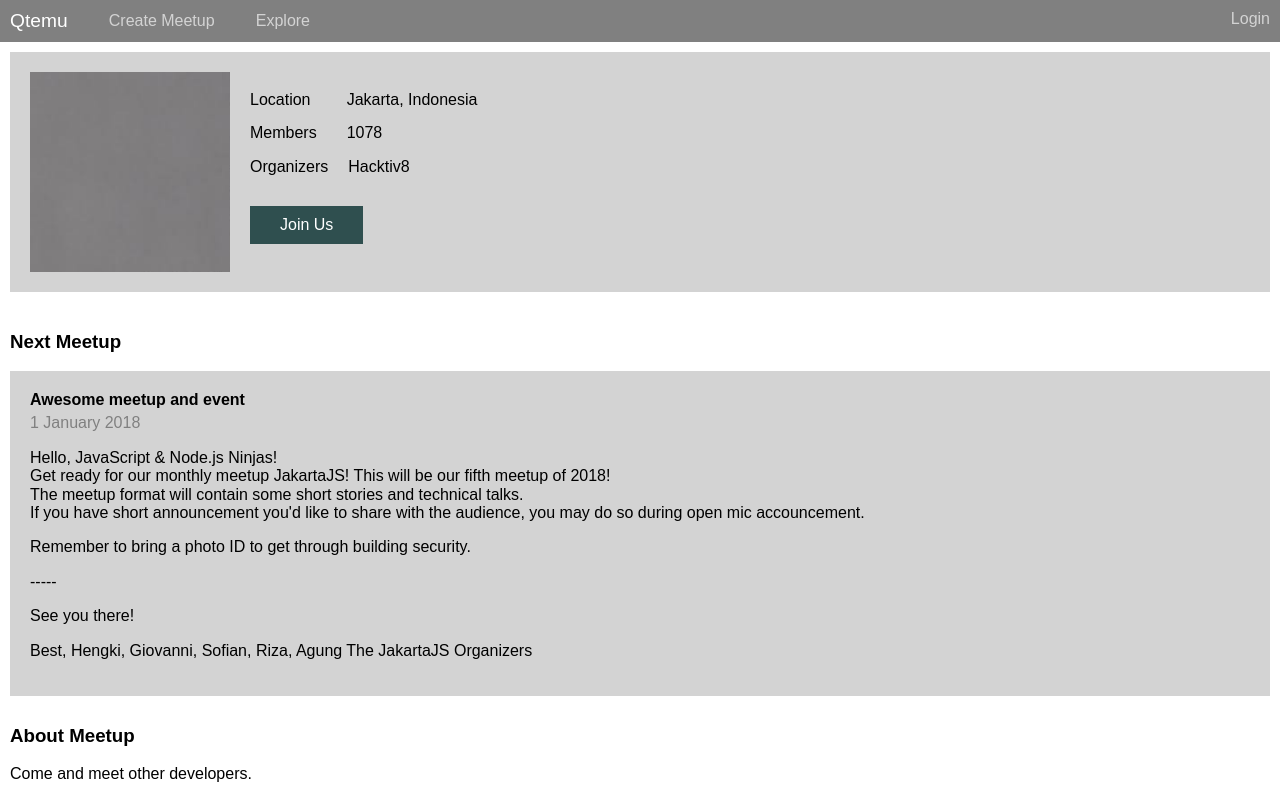
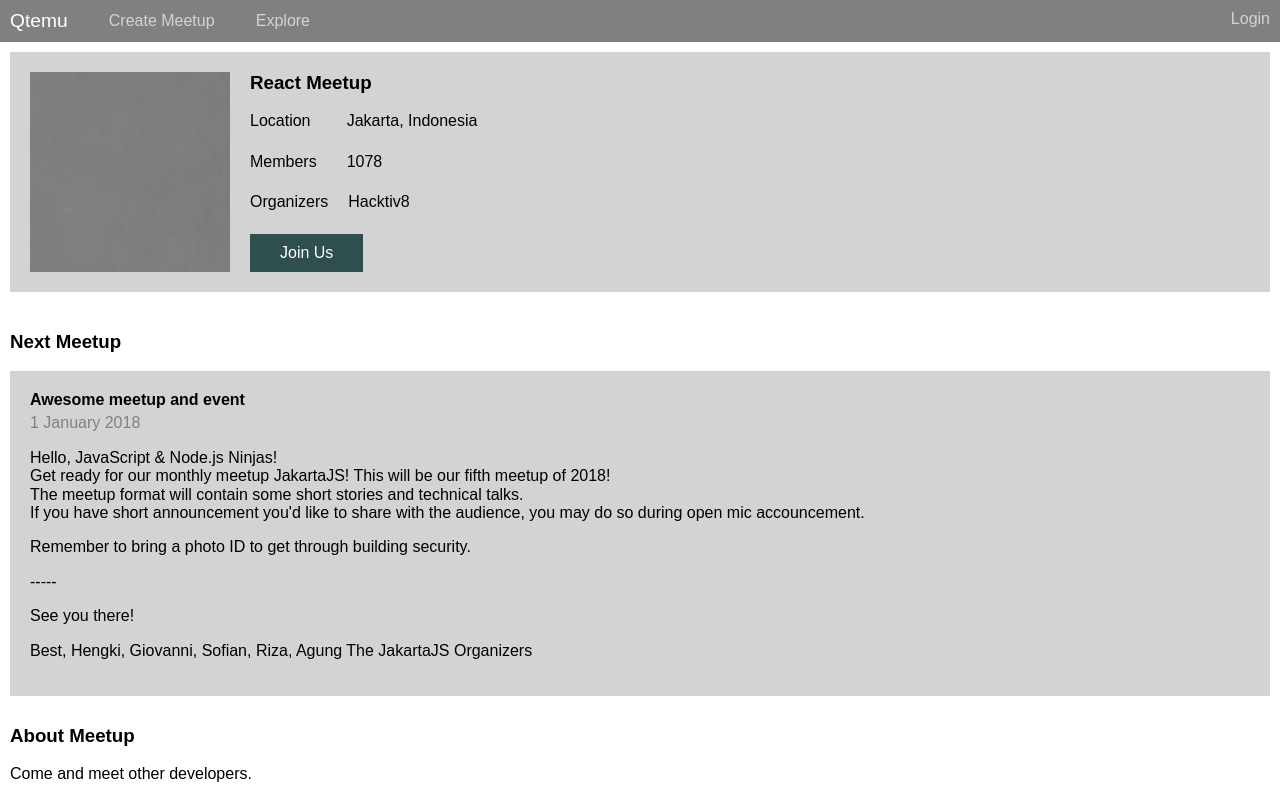
Before and after one commit to rickynugroho/qtemu_react_class_project, a React (Create React App) app: page / in a window 1280 px wide. Shown: the top 799 px of the page. Built offline with nearby package versions, Linux system fonts and the light colour scheme.

Commit message:
Fix styling in active meetup using flex

```diff
--- a/src/components/Molecules/LeftRightDescription/style.css
+++ b/src/components/Molecules/LeftRightDescription/style.css
@@ -2,12 +2,12 @@
   display: flex;
   /* justify-content: space-between; */
   justify-content: flex-start;
-  margin-bottom:15px;
+  /* margin-bottom:15px; */
 }
 
-.description-active-meetup-left:last-of-type{
+/* .description-active-meetup-left:last-of-type{
   margin-top:15px;
-}
+} */
 
 .description-active-meetup-left .left-content{
   width:100px;
--- a/src/components/Organisms/ActiveMeetup/index.js
+++ b/src/components/Organisms/ActiveMeetup/index.js
@@ -15,7 +15,7 @@ export default class ActiveMeetup extends Component {
             <DivText className="active-meetup grey-section">
                 <Image className="photo-active-meetup" src="img/grey.jpg" alt="grey area" />
                 <DivText className="description-active-meetup">
-                    <TitleH3 text={this.props.infoMeetup.meetupName} />
+                    <TitleH3>{this.props.infoMeetup.meetupName}</TitleH3>
                     <DivText className="description-active-meetup-content">
                         <LeftRightDescription>
                             <DivText className="left-content">Location</DivText>
--- a/src/components/Organisms/ActiveMeetup/style.css
+++ b/src/components/Organisms/ActiveMeetup/style.css
@@ -1,5 +1,8 @@
 .description-active-meetup{
   margin-left: 20px;
+  display: flex;
+  flex-direction: column;
+  justify-content: space-between;
 }
 
 img.photo-active-meetup{
@@ -10,7 +13,9 @@ img.photo-active-meetup{
 .description-active-meetup-content{
   display: flex;
   flex-direction: column;
+  justify-content: space-between;
   width:250px;
+  height: 100%;
 }
 
 .description-active-meetup h3{
```
